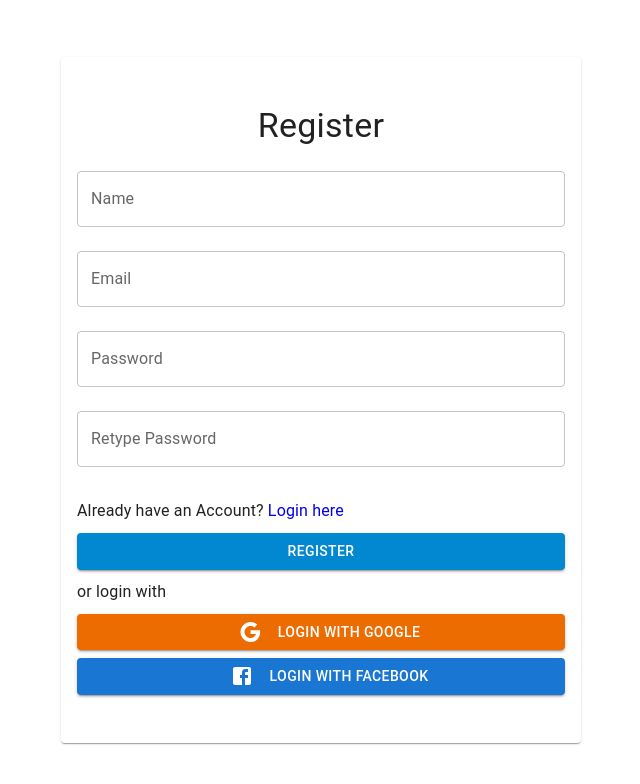
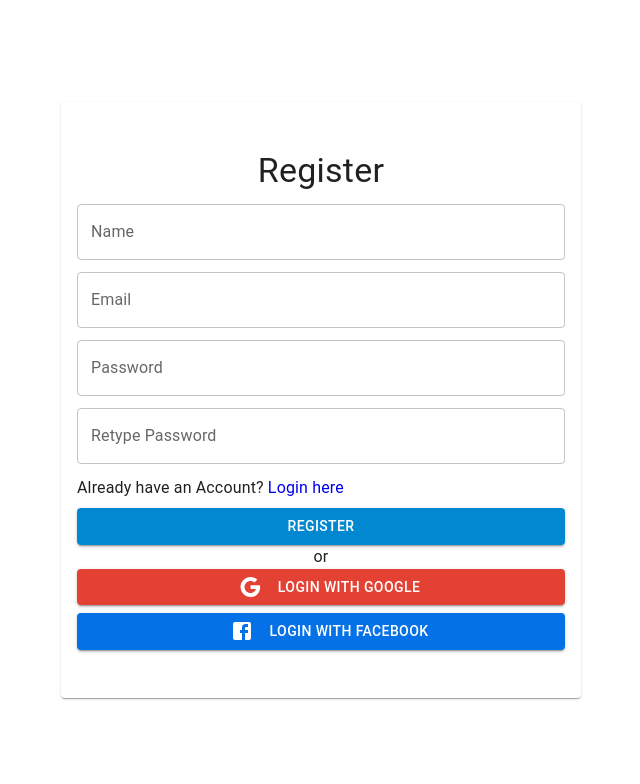
Before and after one commit to messManOrg/messMan, a React (Create React App) app: page /register in a window 1280 px wide. Shown: the top 784 px of the page, without its empty margins (319-959 px from the left). Built offline with nearby package versions, Linux system fonts and the light colour scheme.

Commit message:
refactoring

```diff
--- a/src/App.tsx
+++ b/src/App.tsx
@@ -18,7 +18,7 @@ function App() {
          <Route path='profile' element={<Profile />} />
          <Route path='login' element={<Login />} />
          <Route path='register' element={<Register />} />
-         <Route path='forgetPassword' element={<ForgetPassword />} />
+         <Route path='forget-password' element={<ForgetPassword />} />
       </Routes>
    );
 }
--- /dev/null
+++ b/src/components/LoginButtons.tsx
@@ -0,0 +1,35 @@
+import { Button } from '@mui/material';
+import GoogleIcon from '@mui/icons-material/Google';
+import FacebookIcon from '@mui/icons-material/Facebook';
+
+interface LoginButton {
+   handleLogin: () => void;
+}
+
+export const FBLoginButton: React.FC<LoginButton> = ({ handleLogin }) => {
+   return (
+      <Button
+         onClick={handleLogin}
+         variant='contained'
+         fullWidth
+         sx={{ backgroundColor: '#0571E6' }}
+      >
+         <FacebookIcon sx={{ mx: 2 }} />
+         Login With Facebook
+      </Button>
+   );
+};
+
+export const GoogleLoginButton: React.FC<LoginButton> = ({ handleLogin }) => {
+   return (
+      <Button
+         onClick={handleLogin}
+         variant='contained'
+         fullWidth
+         sx={{ mb: 1, backgroundColor: '#E34133' }}
+      >
+         <GoogleIcon sx={{ mx: 2 }} />
+         Login With Google
+      </Button>
+   );
+};
--- a/src/enums/routes.ts
+++ b/src/enums/routes.ts
@@ -5,4 +5,6 @@ export enum RoutePaths {
    Notices = '/notices',
    Profile = '/profile',
    Login = '/login',
+   Register = '/register',
+   ForgetPassword = '/forget-password'
 }
--- a/src/pages/ForgetPassword/index.tsx
+++ b/src/pages/ForgetPassword/index.tsx
@@ -3,28 +3,29 @@ import { Box } from '@mui/system';
 import React from 'react';
 import { Link } from 'react-router-dom';
 import AuthLayout from '../../components/AuthLayout';
+import { RoutePaths } from '../../enums/routes';
 
 export const ForgetPassword: React.FC = () => {
    return (
       <AuthLayout>
-         <Typography variant='h4' gutterBottom sx={{ textAlign: 'center' }}>
+         <Typography variant='h4' gutterBottom align='center'>
             Forget Password
          </Typography>
 
-         <Box sx={{ my: '1rem' }}>
+         <Box marginY={1}>
             <TextField
-               sx={{ width: '100%' }}
+               fullWidth
                label='Email'
                variant='outlined'
                type='email'
             />
          </Box>
-         <Button variant='contained' sx={{ width: '100%' }} color='warning'>
+         <Button variant='contained' fullWidth color='warning'>
             Forget Password
          </Button>
-         <Typography sx={{ my: '10px' }}>
+         <Typography marginY={2}>
             Don't have an Account?{' '}
-            <Link style={{ textDecoration: 'none' }} to='/register'>
+            <Link style={{ textDecoration: 'none' }} to={RoutePaths.Register}>
                Register here
             </Link>
          </Typography>
--- a/src/pages/Login/index.tsx
+++ b/src/pages/Login/index.tsx
@@ -1,9 +1,12 @@
 import { Button, Typography, Box, TextField } from '@mui/material';
 import { useLocation, useNavigate, Link } from 'react-router-dom';
 import { useAuth } from '../../store/context/auth/AuthProvider';
-import GoogleIcon from '@mui/icons-material/Google';
-import FacebookIcon from '@mui/icons-material/Facebook';
 import AuthLayout from '../../components/AuthLayout';
+import { RoutePaths } from '../../enums/routes';
+import {
+   FBLoginButton,
+   GoogleLoginButton,
+} from '../../components/LoginButtons';
 
 const Login: React.FC = () => {
    let navigate = useNavigate();
@@ -20,42 +23,42 @@ const Login: React.FC = () => {
 
    return (
       <AuthLayout>
-         <Typography variant='h4' gutterBottom sx={{ textAlign: 'center' }}>
+         <Typography variant='h4' gutterBottom align='center'>
             Login
          </Typography>
-         <Box sx={{ my: '1.5rem' }}>
+         <Box marginY={1.5}>
             <TextField
-               sx={{ width: '100%' }}
+               fullWidth
                label='Email'
                variant='outlined'
                type='email'
             />
          </Box>
-         <Box sx={{ mb: '2rem' }}>
+         <Box marginY={1.5}>
             <TextField
-               sx={{ width: '100%' }}
+               fullWidth
                label='Password'
                variant='outlined'
                type='password'
             />
          </Box>
 
-         <Box
-            sx={{
-               display: 'flex',
-               justifyContent: 'space-between',
-               my: '10px',
-            }}
-         >
-            <Typography sx={{ my: '10px' }}>
+         <Box display='flex' justifyContent='space-between' marginY={1}>
+            <Typography marginY={1}>
                Don't have an Account?{' '}
-               <Link style={{ textDecoration: 'none' }} to='/register'>
+               <Link
+                  style={{ textDecoration: 'none' }}
+                  to={RoutePaths.Register}
+               >
                   Register here
                </Link>
             </Typography>
-            <Typography sx={{ my: '10px' }}>
+            <Typography marginY={1}>
                {' '}
-               <Link style={{ textDecoration: 'none' }} to='/forgetPassword'>
+               <Link
+                  style={{ textDecoration: 'none' }}
+                  to={RoutePaths.ForgetPassword}
+               >
                   Forget Password?
                </Link>
             </Typography>
@@ -63,30 +66,18 @@ const Login: React.FC = () => {
          <Button
             onClick={handleLogin}
             variant='contained'
-            sx={{ width: '100%' }}
+            fullWidth
             color='info'
          >
             Login
          </Button>
 
-         <Typography sx={{ my: '10px' }}>or login with</Typography>
-         <Button
-            onClick={handleLogin}
-            variant='contained'
-            sx={{ width: '100%' }}
-            color='warning'
-         >
-            <GoogleIcon sx={{ mx: '1rem' }} />
-            Login With Google
-         </Button>
-         <Button
-            onClick={handleLogin}
-            variant='contained'
-            sx={{ width: '100%', mt: '0.5rem' }}
-         >
-            <FacebookIcon sx={{ mx: '1rem' }} />
-            Login With Facebook
-         </Button>
+         <Typography align='center' marginY={1}>
+            or
+         </Typography>
+
+         <GoogleLoginButton handleLogin={handleLogin} />
+         <FBLoginButton handleLogin={handleLogin} />
       </AuthLayout>
    );
 };
--- a/src/pages/Register/index.tsx
+++ b/src/pages/Register/index.tsx
@@ -1,9 +1,12 @@
 import { Button, Typography, Box, TextField } from '@mui/material';
 import { useLocation, useNavigate, Link } from 'react-router-dom';
 import { useAuth } from '../../store/context/auth/AuthProvider';
-import GoogleIcon from '@mui/icons-material/Google';
-import FacebookIcon from '@mui/icons-material/Facebook';
 import AuthLayout from '../../components/AuthLayout';
+import { RoutePaths } from '../../enums/routes';
+import {
+   FBLoginButton,
+   GoogleLoginButton,
+} from '../../components/LoginButtons';
 
 const Register: React.FC = () => {
    let navigate = useNavigate();
@@ -20,73 +23,58 @@ const Register: React.FC = () => {
 
    return (
       <AuthLayout>
-         <Typography variant='h4' gutterBottom sx={{ textAlign: 'center' }}>
+         <Typography variant='h4' gutterBottom align='center'>
             Register
          </Typography>
-         <Box sx={{ my: '1.5rem' }}>
+         <Box marginY={1.5}>
+            <TextField fullWidth label='Name' variant='outlined' type='text' />
+         </Box>
+         <Box marginY={1.5}>
             <TextField
-               sx={{ width: '100%' }}
-               label='Name'
-               variant='outlined'
-               type='text'
-            />
-         </Box>
-         <Box sx={{ my: '1.5rem' }}>
-            <TextField
-               sx={{ width: '100%' }}
+               fullWidth
                label='Email'
                variant='outlined'
                type='email'
             />
          </Box>
-         <Box sx={{ my: '1.5rem' }}>
+         <Box marginY={1.5}>
             <TextField
-               sx={{ width: '100%' }}
+               fullWidth
                label='Password'
                variant='outlined'
                type='password'
             />
          </Box>
-         <Box sx={{ mb: '2rem' }}>
+         <Box marginY={1.5}>
             <TextField
-               sx={{ width: '100%' }}
+               fullWidth
                label='Retype Password'
                variant='outlined'
                type='password'
             />
          </Box>
-         <Typography sx={{ my: '10px' }}>
+
+         <Typography marginY={1}>
             Already have an Account?{' '}
-            <Link style={{ textDecoration: 'none' }} to='/login'>
+            <Link style={{ textDecoration: 'none' }} to={RoutePaths.Login}>
                Login here
             </Link>
          </Typography>
          <Button
             onClick={handleLogin}
             variant='contained'
-            sx={{ width: '100%' }}
+            fullWidth
             color='info'
          >
             Register
          </Button>
-         <Typography sx={{ my: '10px' }}>or login with</Typography>
-         <Button
-            onClick={handleLogin}
-            variant='contained'
-            sx={{ width: '100%' }}
-            color='warning'
-         >
-            <GoogleIcon sx={{ mx: '1rem' }} />
-            Login With Google
-         </Button>
-         <Button
-            onClick={handleLogin}
-            variant='contained'
-            sx={{ width: '100%', mt: '0.5rem' }}
-         >
-            <FacebookIcon sx={{ mx: '1rem' }} />
-            Login With Facebook
-         </Button>
+
+         <Typography align='center' marginX={1}>
+            or
+         </Typography>
+
+         <GoogleLoginButton handleLogin={handleLogin} />
+         <FBLoginButton handleLogin={handleLogin} />
       </AuthLayout>
    );
 };
```
